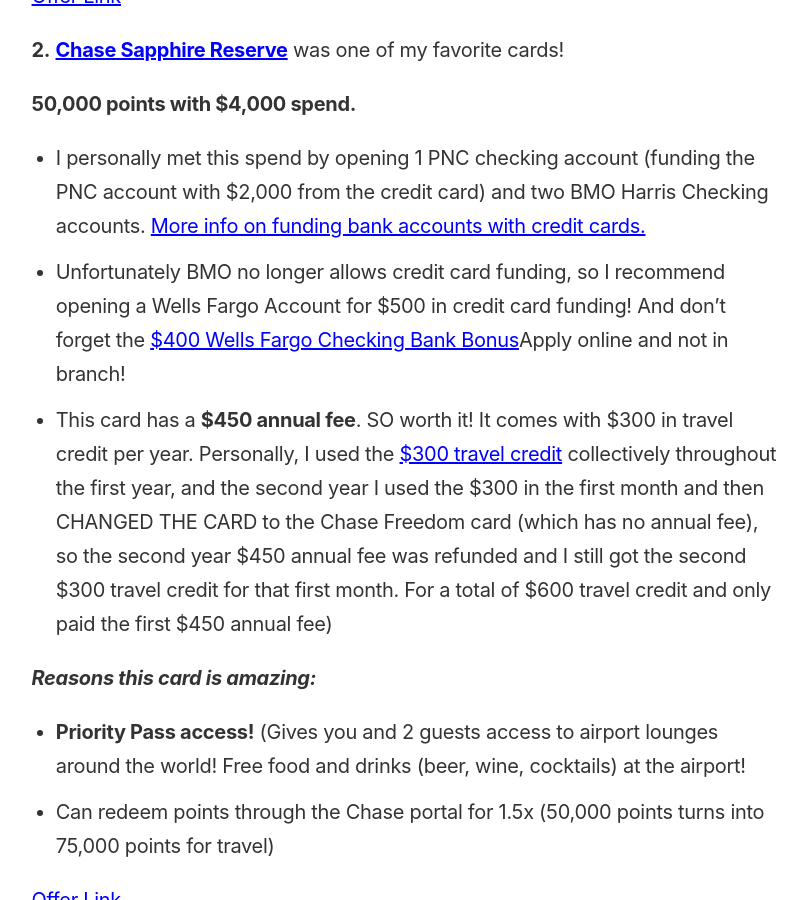
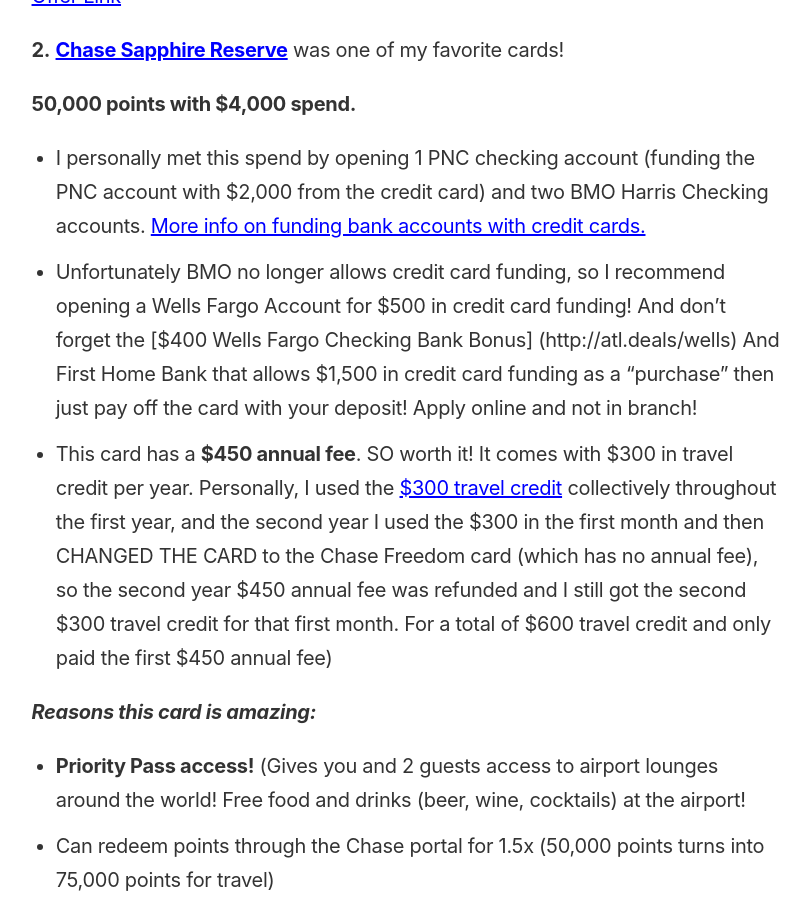
Before and after one commit to ohiosveryown/atldeals, a Jekyll site: the page built from _posts/2019-02-21-milan-slash-florence-slash-rome.markdown, in a window 1280 px wide and 900 px high, scrolled down 1734 px. Shown: the whole window, without its empty margins (233-1043 px from the left). Built offline with Jekyll 4.4.1, drawn with Linux system fonts in a browser that asks for light colours.

Commit message:
Updated Milan Slash Florence Slash Rome

```diff
--- a/_posts/2019-02-21-milan-slash-florence-slash-rome.markdown
+++ b/_posts/2019-02-21-milan-slash-florence-slash-rome.markdown
@@ -36,7 +36,8 @@
 
 * I personally met this spend by opening 1 PNC checking account (funding the PNC account with $2,000 from the credit card) and two BMO Harris Checking accounts. [More info on funding bank accounts with credit cards.](https://www.doctorofcredit.com/does-funding-a-bank-account-with-a-credit-card-count-as-a-purchase-or-cash-advance/)
 
-* Unfortunately BMO no longer allows credit card funding, so I recommend opening a Wells Fargo Account for $500 in credit card funding! And don’t forget the [$400 Wells Fargo Checking Bank Bonus](http://atl.deals/wells)Apply online and not in branch!
+* Unfortunately BMO no longer allows credit card funding, so I recommend opening a Wells Fargo Account for $500 in credit card funding! And don’t forget the [$400 Wells Fargo Checking Bank Bonus] (http://atl.deals/wells)
+And First Home Bank that allows $1,500 in credit card funding as a “purchase” then just pay off the card with your deposit! Apply online and not in branch!
 
 * This card has a **$450 annual fee**. SO worth it! It comes with $300 in travel credit per year. Personally, I used the [$300 travel credit](https://www.doctorofcredit.com/300-chase-sapphire-reserve-travel-credit-work-triggers/) collectively throughout the first year, and the second year I used the $300 in the first month and then CHANGED THE CARD to the Chase Freedom card (which has no annual fee), so the second year $450 annual fee was refunded and I still got the second $300 travel credit for that first month. For a total of $600 travel credit and only paid the first $450 annual fee)
 
```
